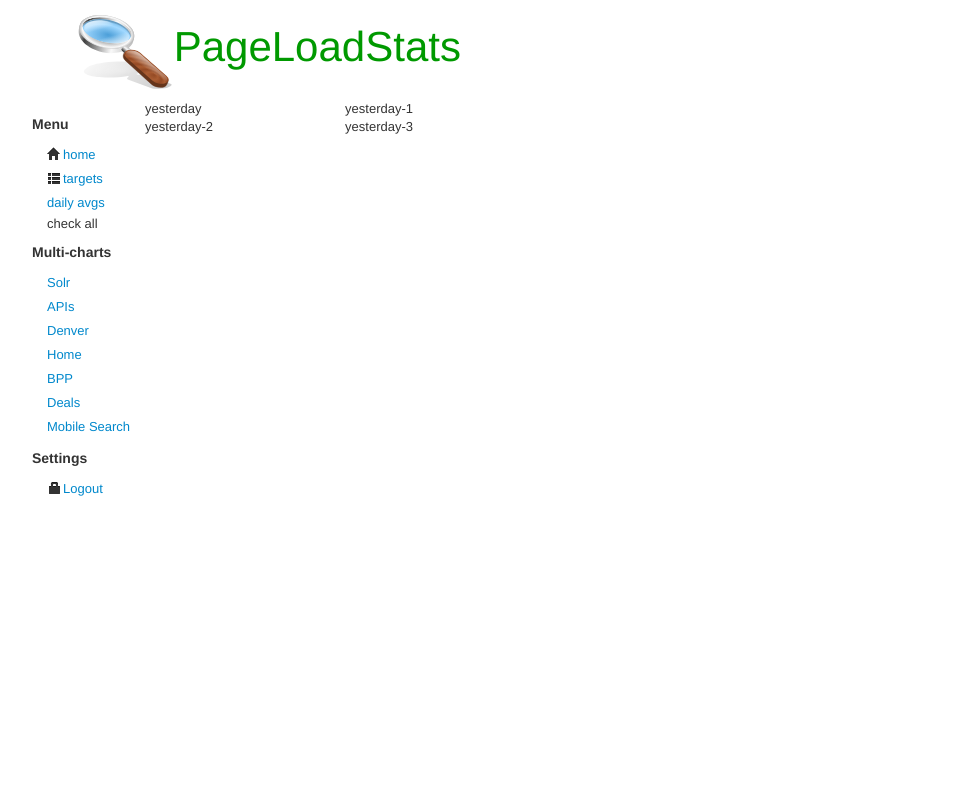
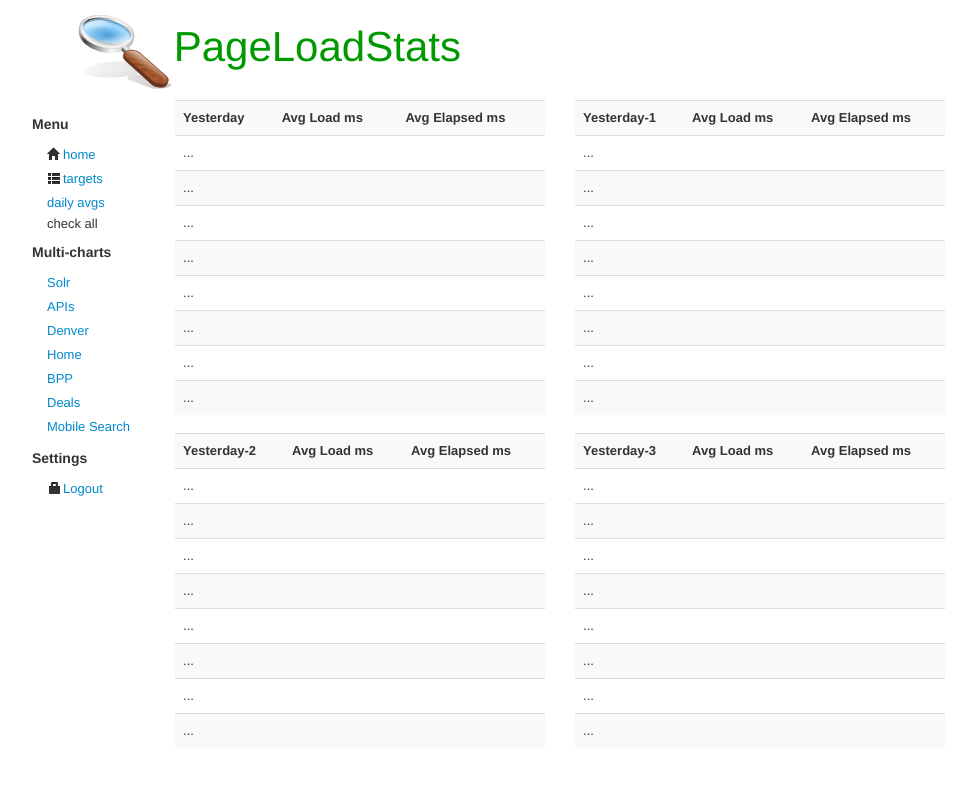
Before and after one commit to robertarles/pageloadstats, a Django app: template PageLoadStatsPy/templates/perfdaily.html in a window 1280 px wide. Shown: the part 15-800 px from the top of the page, without its empty margins (23-999 px from the left). Run offline with Django 3.2, Linux system fonts and the light colour scheme; the template is opened without the code that fills it, so the values that code supplies are empty; parts of the project's set-up code (start-up, migrations or seed data) failed here and were passed over; some libraries are stand-ins or nearby versions.

Commit message:
added bootstrap styles and elapsed times to the daily avgs page

```diff
--- a/PageLoadStatsPy/templates/perfdaily.html
+++ b/PageLoadStatsPy/templates/perfdaily.html
@@ -15,7 +15,9 @@
 			$.ajax({
 				  url: '/pls/dailyavg/'+tag+'/'+days_ago+'/',
 				  success: function(data) {
-				    $(target_el).append(tag+": " + data["avg"] + "<br>");
+				    $(target_el+"_tag").html(tag);
+				    $(target_el+"_load").html(data["load"]);
+				    $(target_el+"_elapsed").html(data["elapsed"]);
 				    console.log(target_el + " -- " + tag+": " + data["avg"]);
 				  }
 				});
@@ -28,51 +30,59 @@
 {% block content %}
 
 	<div class="row">
-		<div class="span2">
-			<div class="row">yesterday</div>
-				<span class="home_1"></span>
-				<span class="bpp_1"></span>
-				<span class="browse_1"></span>
-				<span class="deals_1"></span>
-				<span class="srp_1"></span>
-				<span class="solr_1"></span>
-				<span class="api_1"></span>
-				<span class="mobile_app_1"></span>
+		<div class="span4">
+			<table class="table table-striped">
+				<tr><th>Yesterday</th><th>Avg Load ms</th><th>Avg Elapsed ms</th></tr>
+				<tr><td class="home_1_tag">...</td><td class="home_1_load"></td><td class="home_1_elapsed"></td></tr>
+				<tr><td class="bpp_1_tag">...</td><td class="bpp_1_load"></td><td class="bpp_1_elapsed"></td></tr>
+				<tr><td class="browse_1_tag">...</td><td class="browse_1_load"></td><td class="browse_1_elapsed"></td></tr>
+				<tr><td class="deals_1_tag">...</td><td class="deals_1_load"></td><td class="deals_1_elapsed"></td></tr>
+				<tr><td class="srp_1_tag">...</td><td class="srp_1_load"></td><td class="srp_1_elapsed"></td></tr>
+				<tr><td class="solr_1_tag">...</td><td class="solr_1_load"></td><td class="solr_1_elapsed"></td></tr>
+				<tr><td class="api_1_tag">...</td><td class="api_1_load"></td><td class="api_1_elapsed"></td></tr>
+				<tr><td class="mobile_app_1_tag">...</td><td class="mobile_app_1_load"></td><td class="mobile_app_1_elapsed"></td></tr>
+			</table>
 		</div>
-		<div class="span2">
-			<div class="row">yesterday-1</div>
-				<span class="home_2"></span>
-				<span class="bpp_2"></span>
-				<span class="browse_2"></span>
-				<span class="deals_2"></span>
-				<span class="srp_2"></span>
-				<span class="solr_2"></span>
-				<span class="api_2"></span>
-				<span class="mobile_app_2"></span>
+		<div class="span4">
+			<table class="table table-striped">
+				<tr><th>Yesterday-1</th><th>Avg Load ms</th><th>Avg Elapsed ms</th></tr>
+				<tr><td class="home_2_tag">...</td><td class="home_2_load"></td><td class="home_2_elapsed"></td></tr>
+				<tr><td class="bpp_2_tag">...</td><td class="bpp_2_load"></td><td class="bpp_2_elapsed"></td></tr>
+				<tr><td class="browse_2_tag">...</td><td class="browse_2_load"></td><td class="browse_2_elapsed"></td></tr>
+				<tr><td class="deals_2_tag">...</td><td class="deals_2_load"></td><td class="deals_2_elapsed"></td></tr>
+				<tr><td class="srp_2_tag">...</td><td class="srp_2_load"></td><td class="srp_2_elapsed"></td></tr>
+				<tr><td class="solr_2_tag">...</td><td class="solr_2_load"></td><td class="solr_2_elapsed"></td></tr>
+				<tr><td class="api_2_tag">...</td><td class="api_2_load"></td><td class="api_2_elapsed"></td></tr>
+				<tr><td class="mobile_app_2_tag">...</td><td class="mobile_app_2_load"></td><td class="mobile_app_2_elapsed"></td></tr>
+			</table>
 		</div>
 	</div>
 	<div class="row">
-		<div class="span2">
-			<div class="row">yesterday-2</div>
-				<span class="home_3"></span>
-				<span class="bpp_3"></span>
-				<span class="browse_3"></span>
-				<span class="deals_3"></span>
-				<span class="srp_3"></span>
-				<span class="solr_3"></span>
-				<span class="api_3"></span>
-				<span class="mobile_app_3"></span>
+		<div class="span4">
+			<table class="table table-striped">
+				<tr><th>Yesterday-2</th><th>Avg Load ms</th><th>Avg Elapsed ms</th></tr>
+				<tr><td class="home_3_tag">...</td><td class="home_3_load"></td><td class="home_3_elapsed"></td></tr>
+				<tr><td class="bpp_3_tag">...</td><td class="bpp_3_load"></td><td class="bpp_3_elapsed"></td></tr>
+				<tr><td class="browse_3_tag">...</td><td class="browse_3_load"></td><td class="browse_3_elapsed"></td></tr>
+				<tr><td class="deals_3_tag">...</td><td class="deals_3_load"></td><td class="deals_3_elapsed"></td></tr>
+				<tr><td class="srp_3_tag">...</td><td class="srp_3_load"></td><td class="srp_3_elapsed"></td></tr>
+				<tr><td class="solr_3_tag">...</td><td class="solr_3_load"></td><td class="solr_3_elapsed"></td></tr>
+				<tr><td class="api_3_tag">...</td><td class="api_3_load"></td><td class="api_3_elapsed"></td></tr>
+				<tr><td class="mobile_app_3_tag">...</td><td class="mobile_app_3_load"></td><td class="mobile_app_3_elapsed"></td></tr>
+			</table>
 		</div>
-		<div class="span2">
-			<div class="row">yesterday-3</div>
-				<span class="home_4"></span>
-				<span class="bpp_4"></span>
-				<span class="browse_4"></span>
-				<span class="deals_4"></span>
-				<span class="srp_4"></span>
-				<span class="solr_4"></span>
-				<span class="api_4"></span>
-				<span class="mobile_app_4"></span>
+		<div class="span4">
+			<table class="table table-striped">
+				<tr><th>Yesterday-3</th><th>Avg Load ms</th><th>Avg Elapsed ms</th></tr>
+				<tr><td class="home_4_tag">...</td><td class="home_4_load"></td><td class="home_4_elapsed"></td></tr>
+				<tr><td class="bpp_4_tag">...</td><td class="bpp_4_load"></td><td class="bpp_4_elapsed"></td></tr>
+				<tr><td class="browse_4_tag">...</td><td class="browse_4_load"></td><td class="browse_4_elapsed"></td></tr>
+				<tr><td class="deals_4_tag">...</td><td class="deals_4_load"></td><td class="deals_4_elapsed"></td></tr>
+				<tr><td class="srp_4_tag">...</td><td class="srp_4_load"></td><td class="srp_4_elapsed"></td></tr>
+				<tr><td class="solr_4_tag">...</td><td class="solr_4_load"></td><td class="solr_4_elapsed"></td></tr>
+				<tr><td class="api_4_tag">...</td><td class="api_4_load"></td><td class="api_4_elapsed"></td></tr>
+				<tr><td class="mobile_app_4_tag">...</td><td class="mobile_app_4_load"></td><td class="mobile_app_4_elapsed"></td></tr>
+			</table>
 		</div>
 	</div>
 
```
Also changed, not shown: PageLoadStatsPy/pageloadstats/views.py (+15 -5 lines), 1 other file.
